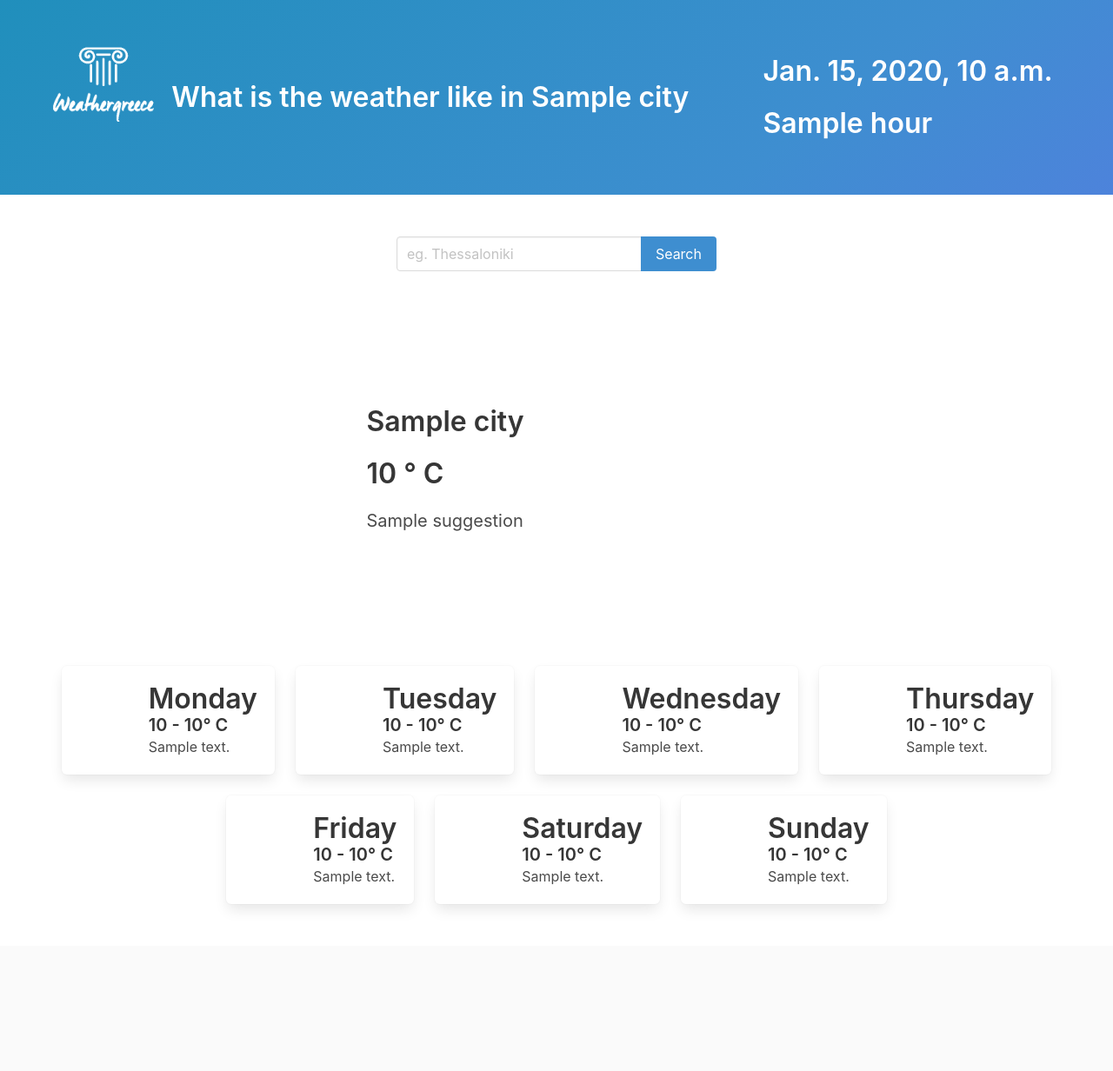
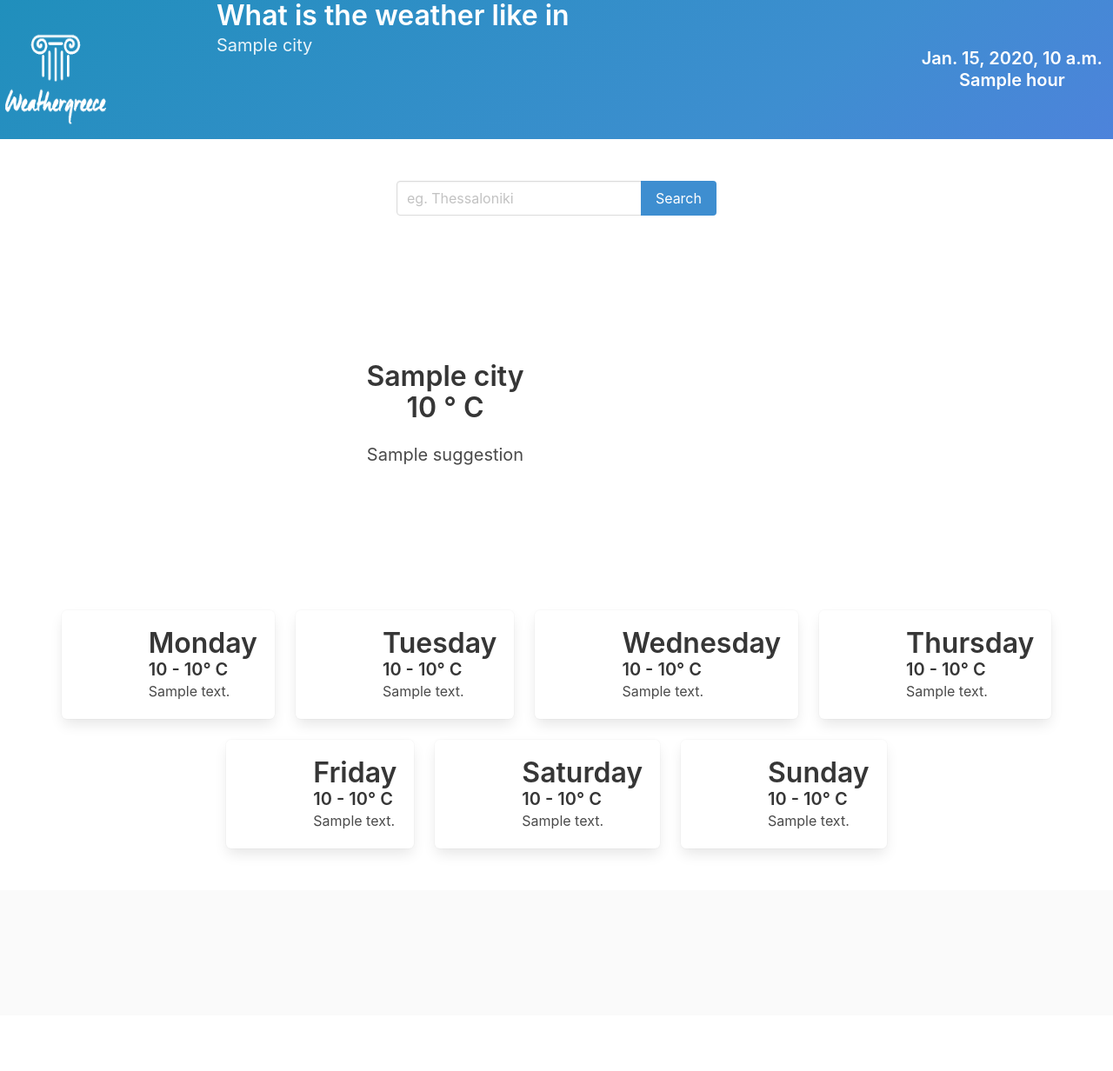
Before and after one commit to MariosTheof/weatherGreece, a Django app: template the_weather/weather/templates/weather/index.html in a window 1280 px wide. Shown: the whole page at 87% size. After the commit the page ends 982 px from the top, so only its background shows below. Run offline with Django 3.2, Linux system fonts and the light colour scheme; tables that the repository leaves empty hold one stand-in row (values such as "Sample post"); the template is opened without the code that fills it: values that come from a table or form of the project are taken from there, most other values are stand-ins (such as "Sample title", 1, 10 or a date in 2020); a map, chart or similar area stays blank; some libraries are stand-ins or nearby versions.

Commit message:
Fixed mobile layout

```diff
--- a/the_weather/the_weather/settings.py
+++ b/the_weather/the_weather/settings.py
@@ -21,7 +21,7 @@ BASE_DIR = os.path.dirname(os.path.dirname(os.path.abspath(__file__)))
 # See https://docs.djangoproject.com/en/2.1/howto/deployment/checklist/
 
 # SECURITY WARNING: keep the secret key used in production secret!
-SECRET_KEY = 'XX'
+SECRET_KEY = ''
 
 # SECURITY WARNING: don't run with debug turned on in production!
 DEBUG = True
--- a/the_weather/weather/templates/weather/index.html
+++ b/the_weather/weather/templates/weather/index.html
@@ -19,33 +19,41 @@
 <body>
     <section class="hero is-bold is-info"> <!--Header-->
 
-        <div class="hero-body">
+        <div class="hero-head">
           <nav class="level">
-            <div class="level-item">
-              <figure class="image is-128x128">
+
+              <div class="level-left">
+                <div class="columns">
+
+                <div class="column">
+                    <figure class="image is-128x128 is-4by5">
                       <img src="{% static 'weather/weatherLogo.PNG' %}">
                     </figure>
                 </div>
-            <div class="level-item">
-                <h1 class="title">
-                  {% trans 'What is the weather like in' %} {{ weather_monday.city }}
-                </h1>
+
+                <div class="column is-narrow is-offset-2">
+
+                    <p class="title"> {% trans 'What is the weather like in' %} </p>
+                    <p class="subtitle"> {{ weather_monday.city }} </p>
                 </div>
-            <div class="level-item"></div>
-            <div class="level-item"></div>
-            <div class="level-item"></div>
-            <div class="level-item"></div>
-            <div class="level-item"></div>
-            <div class="level-item">
+
+              </div>
+            </div>
+
+            <div class="level-right">
+                <div class="level-item has-text-centered">
                   <div>
-                <h1 class="title">{{ curr_day.date }}</h1>
-                <br>
-                <h3 class="title"><strong>{{ curr_day.hour }}</strong></h3>
+                    <p class="subtitle is-5"><strong>{{ curr_day.date }}</strong></h>
+                    <p class="subtitle"><strong>{{ curr_day.hour }}</strong></p>
                   </div>
               </div>
               <div class="level-item"></div>
+            </div>
           </nav>
         </div>
+
+
+
     </section>
 
     <section class="section">  <!-- Search box -->
@@ -78,22 +86,22 @@
       <nav class="level">
 
         <div class="level-item">
+          <nav class="level">
+          <div class="level-item has-text-centered">
             <div>
-            <h1 class="title">{{ weather_monday.city }}  </h1>
+              <p class="title">{{ weather_monday.city }}  </p>
+              <p class="title"> {{ curr_day.current_temperature|floatformat:"0" }} ° C</p>
               <br>
-            <h2 class="title"> {{ curr_day.current_temperature|floatformat:"0" }} ° C</h2>
-            <br>
-            <h3 class="subtitle">{{ curr_day.suggestion }}</h3>
+              <p class="subtitle">{{ curr_day.suggestion }}</p>
             </div>
-
+          </div>
+          <div class="level-item">
           <figure class="icons">
               <canvas class="{{ curr_day.icon }}" width="256" height="256"></canvas>
           </figure>
-
         </div>
-
-
-
+        </nav>
+        </div>
 
       </nav>
     </section>
```
Also changed, not shown: the_weather/weather/static/weather/weatherLogo.PNG, the_weather/weather/static/weather/weatherLogo1.PNG (added). Lines whose indentation alone changed are shown as unchanged.
